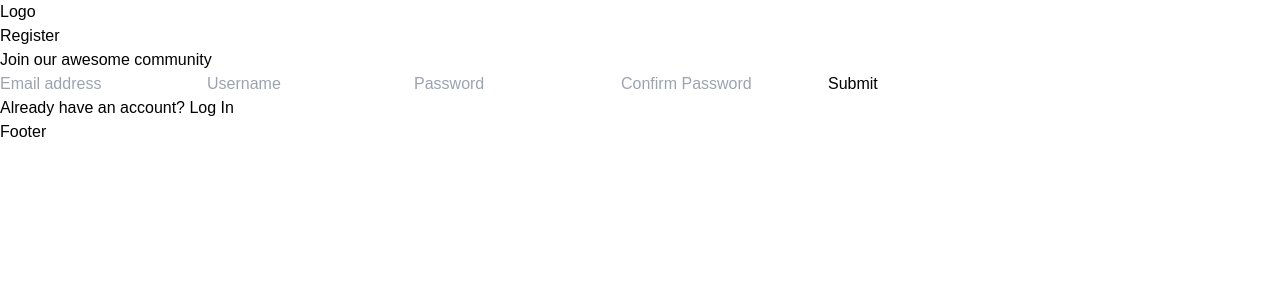
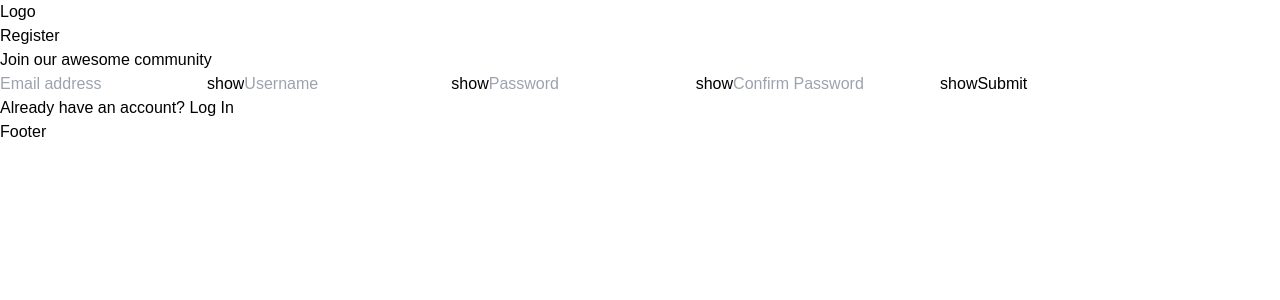
Before and after one commit to PolishChowChow/Project-Odin-Book, a React (Vite) app in the folder client/: page /register in a window 1280 px wide. Shown: the top 300 px of the page. Built offline with nearby package versions, Linux system fonts and the light colour scheme.

Commit message:
feat: impltemented show password button

```diff
--- a/client/src/components/Controls/FormInput.tsx
+++ b/client/src/components/Controls/FormInput.tsx
@@ -1,17 +1,31 @@
-import { InputHTMLAttributes } from "react";
+import { InputHTMLAttributes, useState } from "react";
 import TextErrorElement from "../Error/TextErrorElement";
 type FormInputProps = {
   // errorMessage: string;
 } & InputHTMLAttributes<HTMLInputElement>;
 
-export default function FormInput({ id, ...props }: FormInputProps) {
+export default function FormInput({ id, type, ...props }: FormInputProps) {
+  const [isPasswordType, setIsPasswordType] = useState(true);
+  const toggleType = () => {
+    setIsPasswordType((prevPasswordType) => !prevPasswordType);
+  };
+
   return (
     <>
-      <label htmlFor={id}>
+      <label htmlFor={id} className="relative">
         <input
+          type={`${isPasswordType ? type : "text"}`}
           className="text-sm border border-gray-400 p-2 rounded outline-none focus:border-blue-900 transition-colors focus:placeholder:text-stone-800 w-full"
           {...props}
         />
+        <button
+          onClick={toggleType}
+          className={`${
+            type === "password" ? "block" : "hidden"
+          } absolute top-2 right-2 text-sm text-blue-600 hover:text-blue-900`}
+        >
+          {isPasswordType ? "show" : "hide"}
+        </button>
         <TextErrorElement message="" />
       </label>
     </>
```
